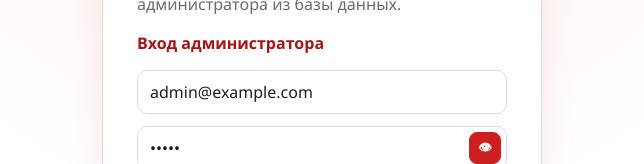
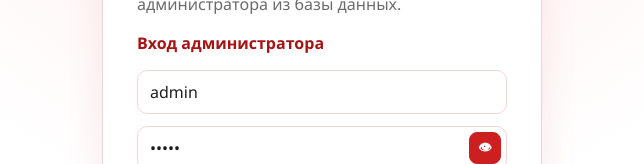
Before and after one commit to limbovvv/complex_testing, a React (Vite) app in the folder frontend/: page /admin-login in a window 1280 px wide. Shown: the part 330-494 px from the top of the page, without its empty margins (318-962 px from the left). Built offline with nearby package versions, Linux system fonts and the light colour scheme; no server answers.

Commit message:
chore: set admin credentials to admin/admin

```diff
--- a/frontend/src/pages/AdminLoginPage.tsx
+++ b/frontend/src/pages/AdminLoginPage.tsx
@@ -4,7 +4,7 @@ import { apiFetch, setIsAdmin, setToken } from '../api/client'
 import '../styles/login.css'
 
 export default function AdminLoginPage() {
-  const [login, setLogin] = useState('admin@example.com')
+  const [login, setLogin] = useState('admin')
   const [password, setPassword] = useState('admin')
   const [showPassword, setShowPassword] = useState(false)
   const [error, setError] = useState('')
@@ -48,7 +48,7 @@ export default function AdminLoginPage() {
         <h1>Админ-панель</h1>
         <p className="lead">Войдите под учетной записью администратора из базы данных.</p>
         <p className="mode">Вход администратора</p>
-        <input placeholder="Email администратора" value={login} onChange={e => setLogin(e.target.value)} />
+        <input placeholder="Логин администратора" value={login} onChange={e => setLogin(e.target.value)} />
 
         <div className="password-wrap">
           <input
```
Also changed, not shown: 4 other files (tests, documents, lock files or other folders).
